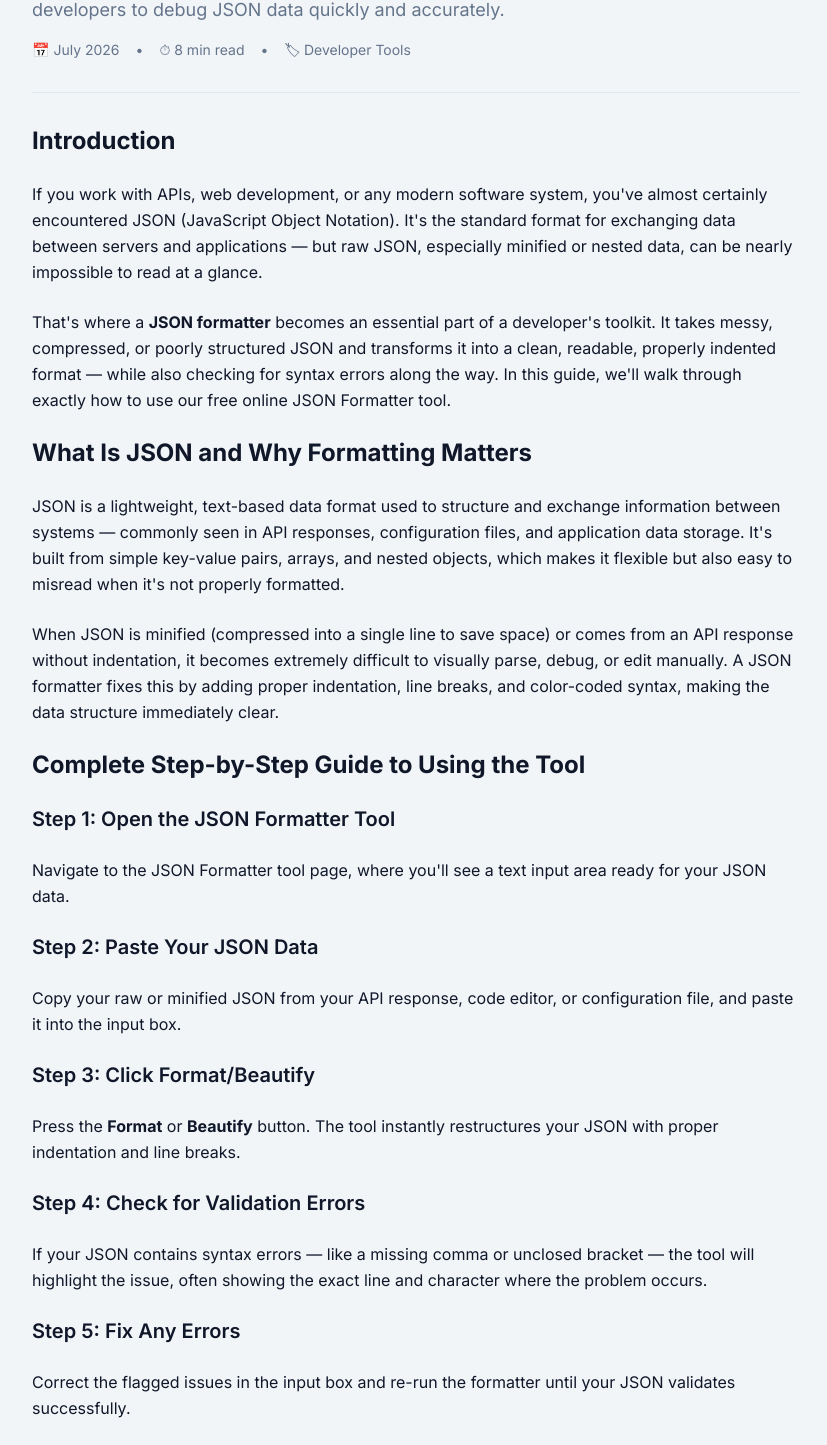
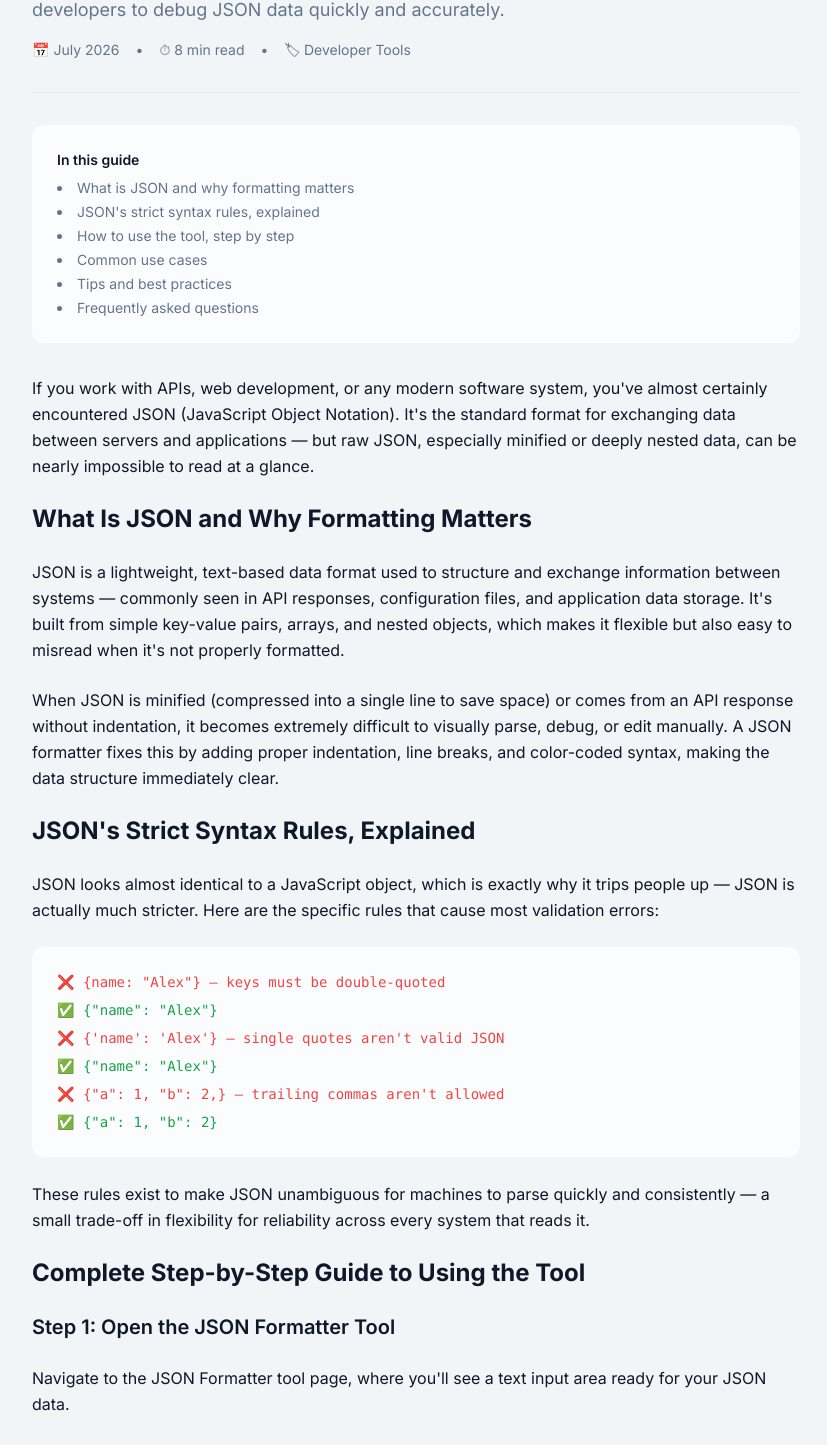
Before and after one commit to surajkumar122024-star/ok01, a Next.js app: page /blog/json-formatter-guide in a window 1280 px wide. Shown: the part 356-1801 px from the top of the page, without its empty margins (224-1051 px from the left). Built offline with nearby package versions, Linux system fonts and the light colour scheme.

Commit message:
Fix json-formatter article: verify minify feature (accurate), remove false tree-view claim, add real adjustable-indent feature, fix breadcrumb, add TOC and JSON strict-syntax-rules example section

```diff
--- a/src/app/blog/json-formatter-guide/page.tsx
+++ b/src/app/blog/json-formatter-guide/page.tsx
@@ -15,7 +15,7 @@ export default function JsonFormatterGuideArticle() {
         {/* Header */}
         <div className="space-y-4">
           <div className="flex items-center gap-2 text-sm text-muted-foreground">
-            <span>Blog</span>
+            <Link href="/blog" className="hover:text-foreground">Blog</Link>
             <span>→</span>
             <span>Developer Tools</span>
           </div>
@@ -36,20 +36,54 @@ export default function JsonFormatterGuideArticle() {
 
         <hr className="border-border" />
 
+        {/* Table of Contents */}
+        <nav className="glass rounded-xl border p-6 space-y-2 text-sm">
+          <p className="font-semibold mb-2">In this guide</p>
+          <ul className="space-y-1 list-disc list-inside text-muted-foreground">
+            <li><a href="#what-is" className="hover:text-primary">What is JSON and why formatting matters</a></li>
+            <li><a href="#strict-rules" className="hover:text-primary">JSON's strict syntax rules, explained</a></li>
+            <li><a href="#how-to" className="hover:text-primary">How to use the tool, step by step</a></li>
+            <li><a href="#use-cases" className="hover:text-primary">Common use cases</a></li>
+            <li><a href="#tips" className="hover:text-primary">Tips and best practices</a></li>
+            <li><a href="#faq" className="hover:text-primary">Frequently asked questions</a></li>
+          </ul>
+        </nav>
+
         {/* Content */}
         <div className="prose prose-neutral dark:prose-invert max-w-none space-y-6 text-base leading-relaxed">
 
-          <h2 className="text-2xl font-bold mt-8">Introduction</h2>
+          <p>
+            If you work with APIs, web development, or any modern software system, you've almost
+            certainly encountered JSON (JavaScript Object Notation). It's the standard format for
+            exchanging data between servers and applications — but raw JSON, especially minified or
+            deeply nested data, can be nearly impossible to read at a glance.
+          </p>
 
-          <p>If you work with APIs, web development, or any modern software system, you've almost certainly encountered JSON (JavaScript Object Notation). It's the standard format for exchanging data between servers and applications — but raw JSON, especially minified or nested data, can be nearly impossible to read at a glance.</p>
-          <p>That's where a <strong>JSON formatter</strong> becomes an essential part of a developer's toolkit. It takes messy, compressed, or poorly structured JSON and transforms it into a clean, readable, properly indented format — while also checking for syntax errors along the way. In this guide, we'll walk through exactly how to use our free online JSON Formatter tool.</p>
-
-          <h2 className="text-2xl font-bold mt-8">What Is JSON and Why Formatting Matters</h2>
+          <h2 id="what-is" className="text-2xl font-bold mt-8">What Is JSON and Why Formatting Matters</h2>
 
           <p>JSON is a lightweight, text-based data format used to structure and exchange information between systems — commonly seen in API responses, configuration files, and application data storage. It's built from simple key-value pairs, arrays, and nested objects, which makes it flexible but also easy to misread when it's not properly formatted.</p>
           <p>When JSON is minified (compressed into a single line to save space) or comes from an API response without indentation, it becomes extremely difficult to visually parse, debug, or edit manually. A JSON formatter fixes this by adding proper indentation, line breaks, and color-coded syntax, making the data structure immediately clear.</p>
 
-          <h2 className="text-2xl font-bold mt-8">Complete Step-by-Step Guide to Using the Tool</h2>
+          <h2 id="strict-rules" className="text-2xl font-bold mt-8">JSON's Strict Syntax Rules, Explained</h2>
+          <p>
+            JSON looks almost identical to a JavaScript object, which is exactly why it trips people
+            up — JSON is actually much stricter. Here are the specific rules that cause most validation
+            errors:
+          </p>
+          <div className="glass rounded-xl border p-6 space-y-2 text-sm font-mono">
+            <p className="text-red-500">❌ {`{name: "Alex"}`} — keys must be double-quoted</p>
+            <p className="text-green-600">✅ {`{"name": "Alex"}`}</p>
+            <p className="text-red-500">❌ {`{'name': 'Alex'}`} — single quotes aren't valid JSON</p>
+            <p className="text-green-600">✅ {`{"name": "Alex"}`}</p>
+            <p className="text-red-500">❌ {`{"a": 1, "b": 2,}`} — trailing commas aren't allowed</p>
+            <p className="text-green-600">✅ {`{"a": 1, "b": 2}`}</p>
+          </div>
+          <p>
+            These rules exist to make JSON unambiguous for machines to parse quickly and consistently
+            — a small trade-off in flexibility for reliability across every system that reads it.
+          </p>
+
+          <h2 id="how-to" className="text-2xl font-bold mt-8">Complete Step-by-Step Guide to Using the Tool</h2>
 
           <h3 className="text-xl font-semibold mt-6">Step 1: Open the JSON Formatter Tool</h3>
           <p>Navigate to the JSON Formatter tool page, where you'll see a text input area ready for your JSON data.</p>
@@ -71,7 +105,7 @@ export default function JsonFormatterGuideArticle() {
           <li><strong>Real-time syntax validation</strong>, flagging errors as you format.</li>
           <li><strong>Error location highlighting</strong>, showing exactly where issues occur.</li>
           <li><strong>Minify option</strong>, letting you compress JSON back into a single line when needed.</li>
-          <li><strong>Collapsible tree view</strong> (in many formatters) for easily navigating deeply nested objects.</li>
+          <li><strong>Adjustable indentation</strong> — choose between 2, 4, or 8 spaces to match your project's style guide.</li>
           <li><strong>Copy-to-clipboard functionality</strong> for quick integration into your workflow.</li>
           <li><strong>No installation required</strong> — works entirely in your browser.</li>
           <li><strong>Free and unlimited use</strong> with no sign-up needed.</li>
@@ -85,7 +119,7 @@ export default function JsonFormatterGuideArticle() {
           <p><strong>4. Saves Development Time</strong> Manually indenting or troubleshooting JSON by hand is slow and error-prone; a formatter handles it instantly and accurately.</p>
           <p><strong>5. Works Across Any Project</strong> Since JSON is used everywhere from web APIs to mobile apps to configuration files, this tool is useful across virtually every kind of software project.</p>
 
-          <h2 className="text-2xl font-bold mt-8">Common Use Cases</h2>
+          <h2 id="use-cases" className="text-2xl font-bold mt-8">Common Use Cases</h2>
 
           <ul className="list-disc pl-6 space-y-2">
           <li><strong>Debugging API responses</strong> that come back minified or poorly structured.</li>
@@ -97,7 +131,7 @@ export default function JsonFormatterGuideArticle() {
           <li><strong>Comparing two JSON objects</strong> by formatting both consistently before reviewing differences.</li>
           </ul>
 
-          <h2 className="text-2xl font-bold mt-8">Tips &amp; Best Practices</h2>
+          <h2 id="tips" className="text-2xl font-bold mt-8">Tips &amp; Best Practices</h2>
 
           <ul className="list-disc pl-6 space-y-2">
           <li>Always validate JSON data received from external APIs before using it in your application, since malformed data can cause unexpected errors.</li>
@@ -108,7 +142,7 @@ export default function JsonFormatterGuideArticle() {
           <li>Use consistent formatting practices across your team to make JSON files easier to read and review during collaborative development.</li>
           </ul>
 
-          <h2 className="text-2xl font-bold mt-8">Frequently Asked Questions</h2>
+          <h2 id="faq" className="text-2xl font-bold mt-8">Frequently Asked Questions</h2>
           <h3 className="text-lg font-semibold mt-4">What is a JSON formatter used for?</h3>
           <p>A JSON formatter takes raw or minified JSON data and restructures it with proper indentation and line breaks, making it easier to read, debug, and validate.</p>
           <h3 className="text-lg font-semibold mt-4">Does the tool check for JSON syntax errors?</h3>
```
